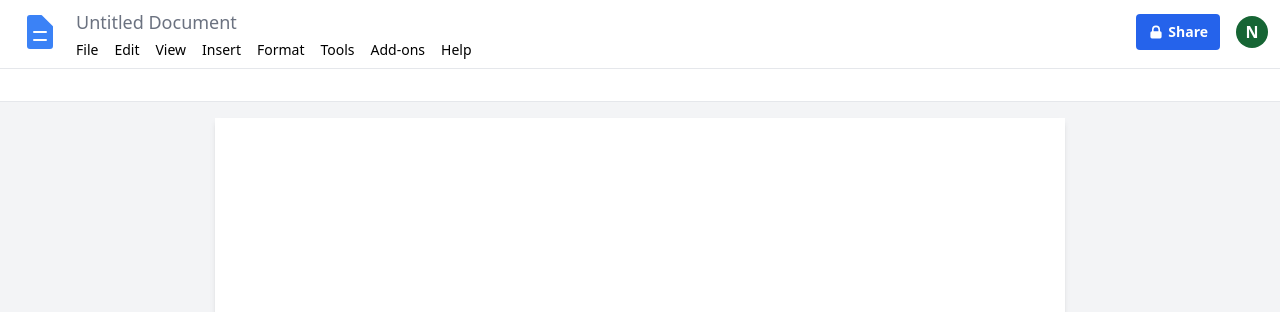
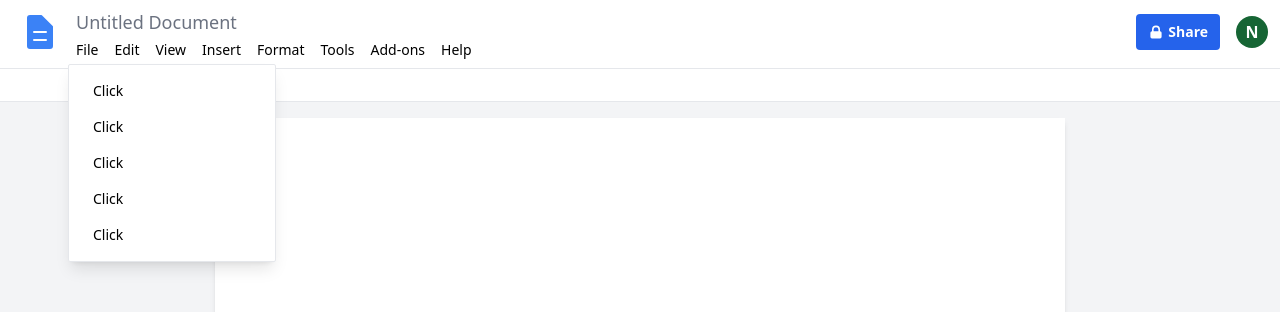
Before and after one commit to noahskorner/google-docs-clone, a React (Create React App) app in the folder client/: page /document in a window 1280 px wide. Both pictures are taken after a click on the button "File". Shown: the top 312 px of the page. Built offline with nearby package versions, Linux system fonts and the light colour scheme; no server answers.

Commit message:
Created basic Dropdown component.

```diff
--- /dev/null
+++ b/client/src/components/atoms/dropdown/dropdown.tsx
@@ -0,0 +1,10 @@
+interface DropdownProps {
+  button: JSX.Element;
+  menuItems: string[];
+}
+
+const Dropdown = () => {
+  return <></>;
+};
+
+export default Dropdown;
--- /dev/null
+++ b/client/src/components/atoms/dropdown/index.ts
@@ -0,0 +1 @@
+export { default } from './dropdown';
--- a/client/src/components/molecules/document-menu-bar/document-menu-bar.tsx
+++ b/client/src/components/molecules/document-menu-bar/document-menu-bar.tsx
@@ -1,10 +1,15 @@
+import { useRef, useState } from 'react';
 import Logo from '../../atoms/logo';
+import { CSSTransition } from 'react-transition-group';
 
 const DocumentMenuBar = () => {
+  const [showDropdown, setShowDropdown] = useState<boolean>(false);
+  const dropdownRef = useRef(null);
+
   return (
-    <div className="w-full flex justify-between items-center px-3 pb-1 border-b overflow-hidden">
+    <div className="w-full flex justify-between items-center px-3 pb-1 border-b">
       {/* Left */}
-      <div className="w-full flex justify-start items-center overflow-x-scroll scrollbar-hidden">
+      <div className="w-full flex justify-start items-center scrollbar-hidden">
         <button className="flex justify-center items-center w-14 h-14 hover:bg-gray-100 rounded-full">
           <Logo />
         </button>
@@ -13,9 +18,43 @@ const DocumentMenuBar = () => {
             Untitled Document
           </h1>
           <div className="flex">
-            <button className="text-sm whitespace-nowrap px-2 py-1 font-medium hover:bg-gray-100 rounded-md">
-              File
-            </button>
+            <div className="relative" onBlur={() => setShowDropdown(false)}>
+              <button
+                onClick={() => setShowDropdown(!showDropdown)}
+                className="text-sm whitespace-nowrap px-2 py-1 font-medium hover:bg-gray-100 rounded-md"
+              >
+                File
+              </button>
+              <CSSTransition
+                nodeRef={dropdownRef}
+                in={showDropdown}
+                timeout={200}
+                classNames="fade-in"
+                unmountOnExit
+                children={
+                  <div
+                    ref={dropdownRef}
+                    className="absolute top-full left-0 z-10 w-52 bg-white py-2 rounded-sm shadow-lg border"
+                  >
+                    <button className="w-full text-black hover:bg-gray-100 text-sm px-6 py-2 text-left">
+                      Click
+                    </button>
+                    <button className="w-full text-black hover:bg-gray-100 text-sm px-6 py-2 text-left">
+                      Click
+                    </button>
+                    <button className="w-full text-black hover:bg-gray-100 text-sm px-6 py-2 text-left">
+                      Click
+                    </button>
+                    <button className="w-full text-black hover:bg-gray-100 text-sm px-6 py-2 text-left">
+                      Click
+                    </button>
+                    <button className="w-full text-black hover:bg-gray-100 text-sm px-6 py-2 text-left">
+                      Click
+                    </button>
+                  </div>
+                }
+              />
+            </div>
             <button className="text-sm whitespace-nowrap px-2 py-1 font-medium hover:bg-gray-100 rounded-md">
               Edit
             </button>
--- a/client/src/components/organisms/document-header/document-header.tsx
+++ b/client/src/components/organisms/document-header/document-header.tsx
@@ -10,7 +10,7 @@ const DocumentHeader = ({ documentHeaderRef }: DocumentHeaderProps) => {
   return (
     <div
       ref={documentHeaderRef}
-      className="border-b w-full bg-white flex flex-col overflow-hidden"
+      className="border-b w-full bg-white flex flex-col"
     >
       <DocumentMenuBar />
       <EditorToolbar />
```
